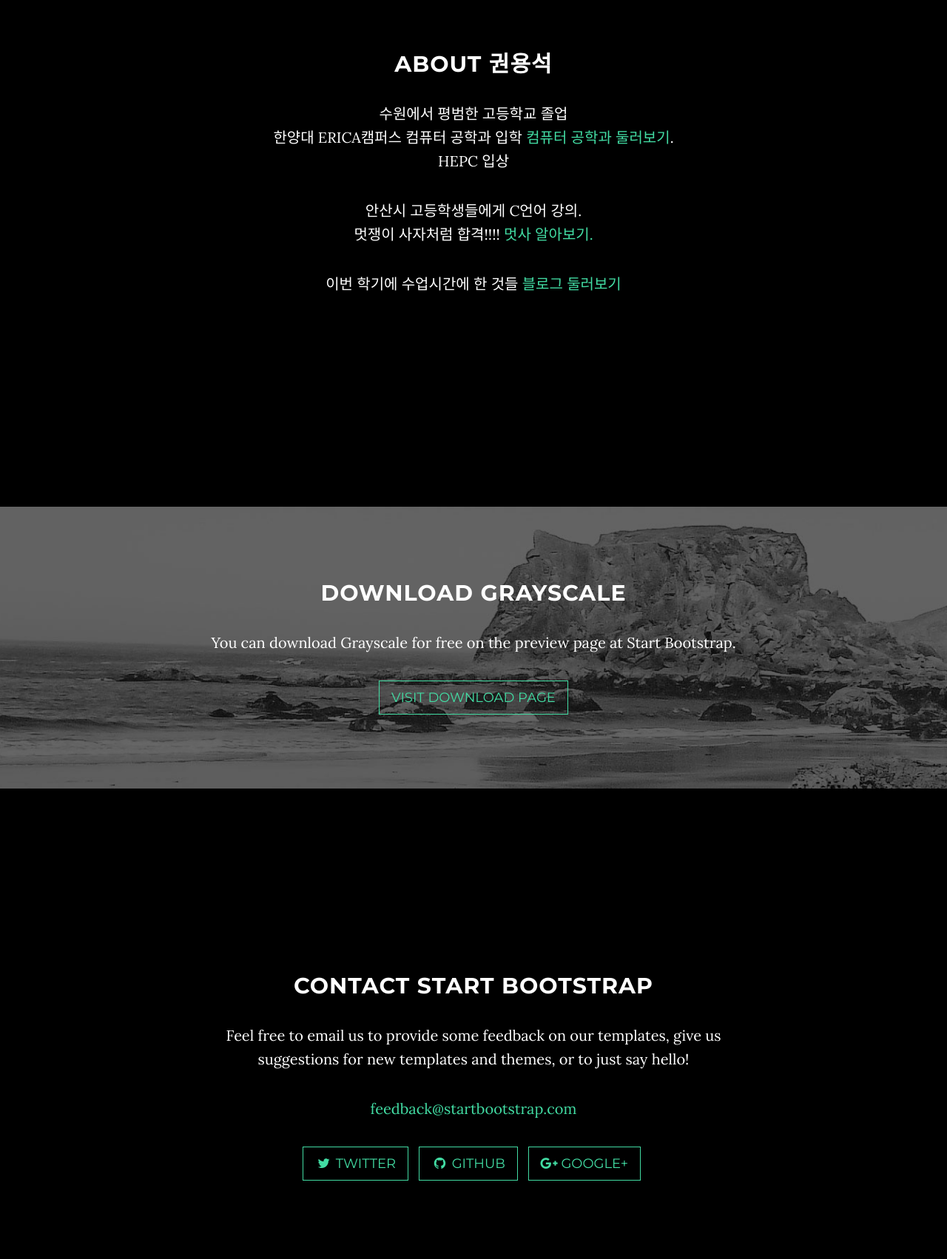
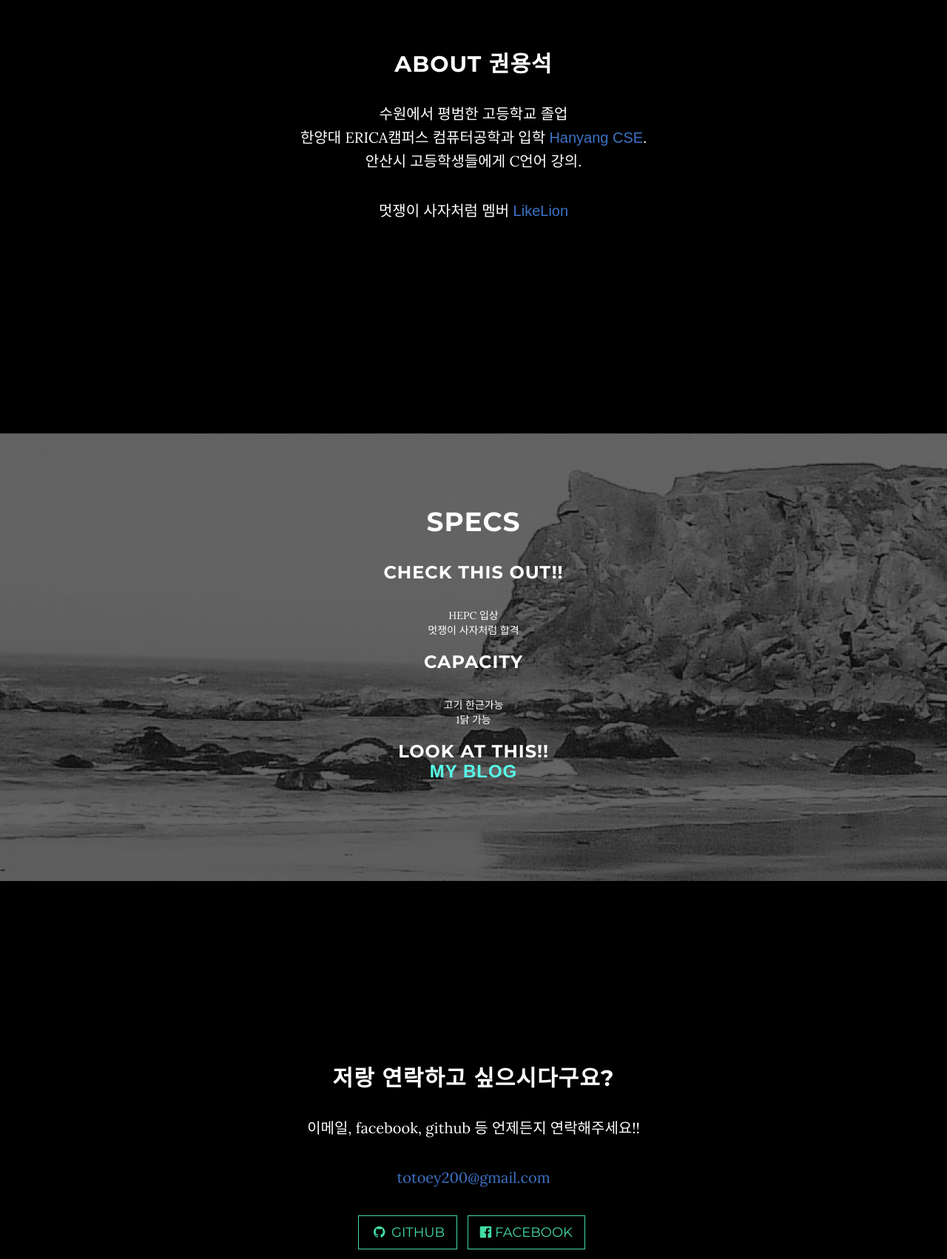
Before and after one commit to totoey200/totoey200.github.io, a website: page index.html in a window 1280 px wide. Shown: the part 980-2682 px from the top of the page at 74% size. Drawn offline with nearby package versions, Linux system fonts and the light colour scheme; some packages are replaced by stand-ins of ours; a web font is replaced by a local one.

Commit message:
second commit

```diff
--- a/css/grayscale.css
+++ b/css/grayscale.css
@@ -312,6 +312,3 @@ img::-moz-selection {
 body {
   webkit-tap-highlight-color: rgba(255, 255, 255, 0.2);
 }
-#buy_btn{
-  background-color: #0070c9;
-}
--- a/index.html
+++ b/index.html
@@ -9,7 +9,7 @@
     <meta name="description" content="">
     <meta name="author" content="">
 
-    <title>Grayscale - Start Bootstrap Theme</title>
+    <title>Do you know Yongseok?</title>
 
     <!-- Bootstrap Core CSS -->
     <link href="vendor/bootstrap/css/bootstrap.min.css" rel="stylesheet">
@@ -18,6 +18,7 @@
     <link href="vendor/font-awesome/css/font-awesome.min.css" rel="stylesheet" type="text/css">
     <link href="https://fonts.googleapis.com/css?family=Lora:400,700,400italic,700italic" rel="stylesheet" type="text/css">
     <link href="https://fonts.googleapis.com/css?family=Montserrat:400,700" rel="stylesheet" type="text/css">
+    <link href="https://fonts.googleapis.com/css?family=Yanone+Kaffeesatz" rel="stylesheet">
 
     <!-- Theme CSS -->
     <link href="css/grayscale.min.css" rel="stylesheet">
@@ -29,11 +30,26 @@
         <script src="https://oss.maxcdn.com/libs/respond.js/1.4.2/respond.min.js"></script>
     <![endif]-->
     <style type="text/css">
-        #buy_btn{
-          background: linear-gradient(#42a1ec, #0070c9);
-          background-color: #0070c9;
-          border-radius: 4px;
-          height: 3vh;
+        @import url('https://fonts.googleapis.com/css?family=Josefin+Slab');
+        @import url(https://fonts.googleapis.com/earlyaccess/hanna.css);
+        .about_link {
+            font-family: 'Hanna', sans-serif;
+        }
+        .spec {
+            margin-bottom:20px;
+            padding: 0px;
+        }
+        .intro-text {
+            font-family: 'Josefin', cursive;
+        }
+        .intro {
+            background: url(../img/main_bg.png) bottom center no-repeat #000;
+        }
+        a {
+            color: #3D72C6;
+        }
+        #myblog {
+            color: #56FFE8;
         }
     </style>
 
@@ -66,8 +82,8 @@
                     <li>
                         <a class="page-scroll" href="#download">Specs</a>
                     </li>
-                    <li id="buy_btn">
-                        <a class="page-scroll" href="#contact">Buy</a>
+                    <li>
+                        <a class="page-scroll" href="#contact">Contact</a>
                     </li>
                 </ul>
             </div>
@@ -83,7 +99,7 @@
                 <div class="row">
                     <div class="col-md-8 col-md-offset-2">
                         <h1 class="brand-heading">Kwon Yongseok</h1>
-                        <p class="intro-text">AWESOME, Itself
+                        <p class="intro-text">AWESOME, Itself.
                             <br>Kindness, Diligence and Solidity</p>
                         <a href="#about" class="btn btn-circle page-scroll">
                             <i class="fa fa-angle-double-down animated"></i>
@@ -99,9 +115,8 @@
         <div class="row">
             <div class="col-lg-8 col-lg-offset-2">
                 <h2>About 권용석</h2>
-                <p>수원에서 평범한 고등학교 졸업<br/>한양대 ERICA캠퍼스 컴퓨터 공학과 입학 <a href="cse.hanyang.ac.kr">컴퓨터 공학과 둘러보기</a>. <br/>HEPC 입상</p>
-                <p>안산시 고등학생들에게 C언어 강의.<br/>멋쟁이 사자처럼 합격!!!!<a href="likelion.net"> 멋사 알아보기.</a></p>
-                <p>이번 학기에 수업시간에 한 것들<a href="http://blog.naver.com/totoey200"> 블로그 둘러보기</a></p>
+                <p>수원에서 평범한 고등학교 졸업<br/>한양대 ERICA캠퍼스 컴퓨터공학과 입학 <a class = "about_link" href="cse.hanyang.ac.kr">Hanyang CSE</a>.<br/>안산시 고등학생들에게 C언어 강의.</p>
+                <p>멋쟁이 사자처럼 멤버<a class = "about_link" href="likelion.net"> LikeLion</a></p>
             </div>
         </div>
     </section>
@@ -111,9 +126,18 @@
         <div class="download-section">
             <div class="container">
                 <div class="col-lg-8 col-lg-offset-2">
-                    <h2>Download Grayscale</h2>
-                    <p>You can download Grayscale for free on the preview page at Start Bootstrap.</p>
-                    <a href="http://startbootstrap.com/template-overviews/grayscale/" class="btn btn-default btn-lg">Visit Download Page</a>
+                    <h1>Specs</h1>
+                    <ul type="none" class="spec">
+                        <h3>Check this out!!</h3>
+                        <li>HEPC 입상</li>
+                        <li>멋쟁이 사자처럼 합격</li>
+                    </ul>
+                    <ul type="none" class="spec">
+                        <h3>capacity</h3>
+                        <li>고기 한근가능</li>
+                        <li>1닭 가능</li>
+                    </ul>
+                    <h3>Look at this!!<br/><a class = "about_link" href="http://blog.naver.com/totoey200" target = "_blank" id="myblog"> My blog</a></h3>
                 </div>
             </div>
         </div>
@@ -123,19 +147,16 @@
     <section id="contact" class="container content-section text-center">
         <div class="row">
             <div class="col-lg-8 col-lg-offset-2">
-                <h2>Contact Start Bootstrap</h2>
-                <p>Feel free to email us to provide some feedback on our templates, give us suggestions for new templates and themes, or to just say hello!</p>
-                <p><a href="mailto:feedback@startbootstrap.com">feedback@startbootstrap.com</a>
+                <h2>저랑 연락하고 싶으시다구요?</h2>
+                <p>이메일, facebook, github 등 언제든지 연락해주세요!!</p>
+                <p><a href="mailto:totoey200@gmail.com">totoey200@gmail.com</a>
                 </p>
                 <ul class="list-inline banner-social-buttons">
                     <li>
-                        <a href="https://twitter.com/SBootstrap" class="btn btn-default btn-lg"><i class="fa fa-twitter fa-fw"></i> <span class="network-name">Twitter</span></a>
+                        <a href="https://github.com/totoey200" class="btn btn-default btn-lg"><i class="fa fa-github fa-fw"></i> <span class="network-name">Github</span></a>
                     </li>
                     <li>
-                        <a href="https://github.com/IronSummitMedia/startbootstrap" class="btn btn-default btn-lg"><i class="fa fa-github fa-fw"></i> <span class="network-name">Github</span></a>
-                    </li>
-                    <li>
-                        <a href="https://plus.google.com/+Startbootstrap/posts" class="btn btn-default btn-lg"><i class="fa fa-google-plus fa-fw"></i> <span class="network-name">Google+</span></a>
+                        <a href="https://www.facebook.com/totoey200" class="btn btn-default btn-lg"><i class="fa fa-facebook-official" aria-hidden="true"></i> <span class="network-name">Facebook</span></a>
                     </li>
                 </ul>
             </div>
@@ -143,12 +164,12 @@
     </section>
 
     <!-- Map Section -->
-    <div id="map"></div>
+
 
     <!-- Footer -->
     <footer>
         <div class="container text-center">
-            <p>Copyright &copy; Your Website 2016</p>
+            <p>Copyright &copy; Kwon Yongseok 2017</p>
         </div>
     </footer>
 
```
Also changed, not shown: css/grayscale.min.css, img/main_bg.png (added), index.css (added).
